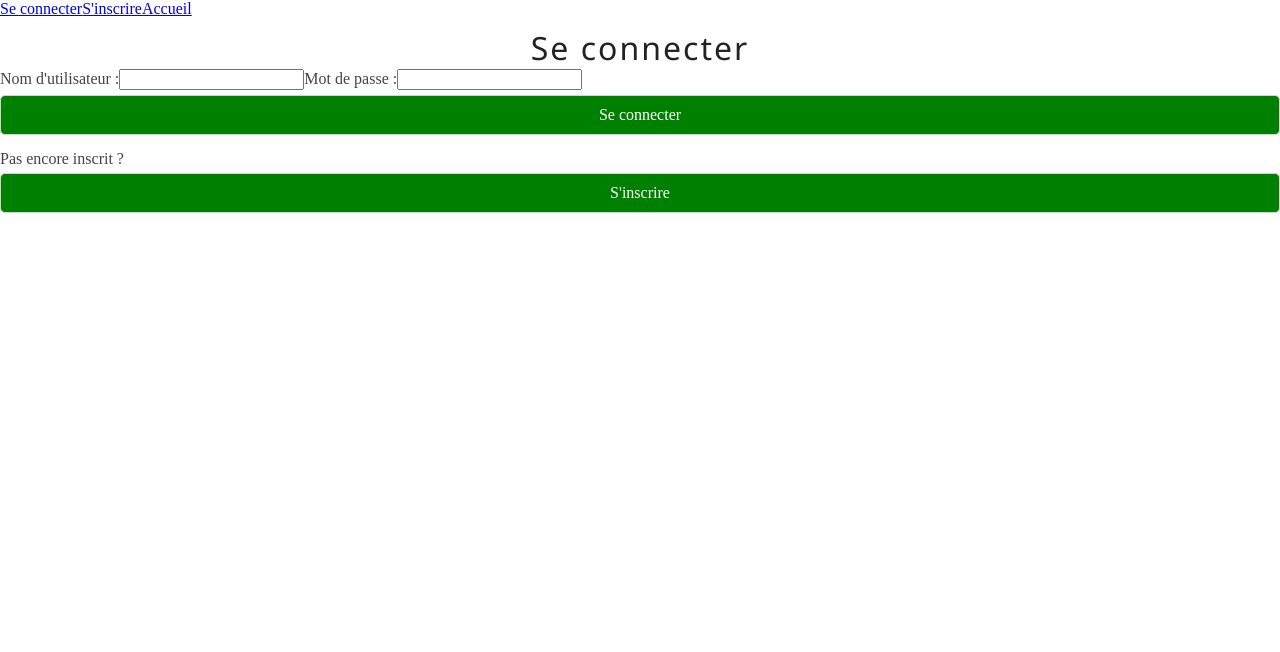
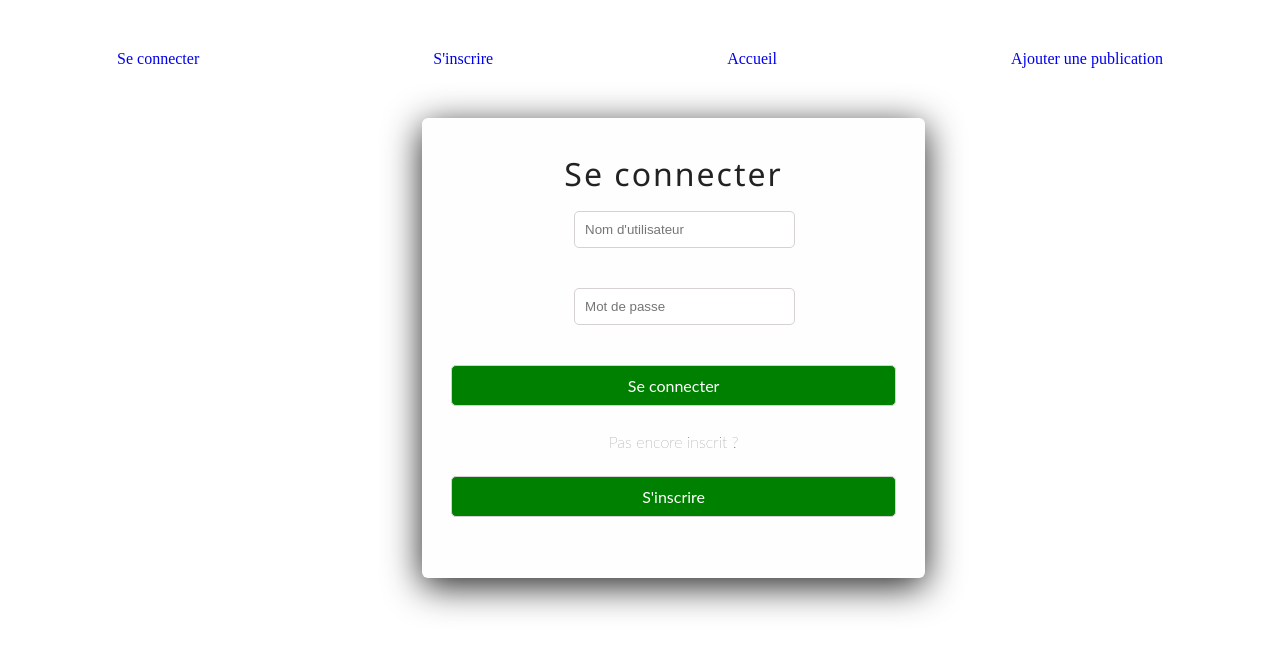
Before and after one commit to MaximeAV/AdopteUnChef.com, a React (Create React App) app in the folder src/front/: page /signin in a window 1280 px wide. Shown: the top 652 px of the page. Built offline with nearby package versions, Linux system fonts and the light colour scheme.

Commit message:
add page imageupload + css signin and register

```diff
--- a/src/front/src/App.js
+++ b/src/front/src/App.js
@@ -61,9 +61,6 @@ function App() {
 
   return (
     <div className="app">
-
-        <ImageUpload />
-
         <div className="app__header">
           <h1>AdopteUnChef.com</h1>
         </div>
--- a/src/front/src/ImageUpload.js
+++ b/src/front/src/ImageUpload.js
@@ -4,7 +4,7 @@ import './ImageUpload.css';
 import 'whatwg-fetch'
 import { storage } from "./firebase/firebase";
 
-const ImageUploadTest = () => {
+const ImageUpload = () => {
     const [image, setImage] = useState(null);
     const [url, setUrl] = useState("");
     const [title, setTitle] = useState("");
@@ -104,4 +104,4 @@ const ImageUploadTest = () => {
     );
   };
 
-  export default ImageUploadTest;
+  export default ImageUpload;
--- a/src/front/src/Navigator.js
+++ b/src/front/src/Navigator.js
@@ -5,6 +5,7 @@ import Register from './register/register'
 import Tags from './tags/tags';
 import App from './App';
 import Menu from './menu/menu';
+import ImageUpload from './ImageUpload';
 
 const Navigator = () => (
     <BrowserRouter>
@@ -21,6 +22,10 @@ const Navigator = () => (
 				<Menu />
 				<Tags />
 			</Route>
+			<Route exact path="/imageupload">
+				<Menu />
+				<ImageUpload />
+			</Route>
 			<Route exact path="/">
 				<Menu />
 				<App />
--- a/src/front/src/menu/menu.css
+++ b/src/front/src/menu/menu.css
@@ -1,32 +1,10 @@
-.appContainer > header .mainMenu {
-	display: flex;
-	list-style-type: none;
-	margin: 0;
-	padding: 0;
-	height: 100%;
-}
-.appContainer > header .mainMenu li {
-	display: flex;
-	overflow: hidden;
-}
-.appContainer > header .mainMenu a {
+.menu__div {
 	display: flex;
 	align-items: center;
-	padding: 0 30px;
-	padding-bottom: 2px;
-	font-size: 18px;
-	font-weight: 200;
+	justify-content: space-around;
+}
+
+.menu__navlink {
 	text-decoration: none;
-	color: black;
-	transition: all .2s ease;
-	border-bottom: 2px #cb0a23 solid;
-	transform: translateY(2px);
+	padding: 50px;
 }
-.appContainer > header .mainMenu a.active,
-.appContainer > header .mainMenu a:hover {
-	color: #f82b23bb;
-	transform: translateY(0);
-}
-.appContainer > header .mainMenu a.active {
-	color: #f82b23;
-}
--- a/src/front/src/menu/menu.js
+++ b/src/front/src/menu/menu.js
@@ -1,14 +1,14 @@
 import React from 'react';
 import { NavLink } from 'react-router-dom';
+import './menu.css'
 
 export default function Menu() {
 	return (
-		<header>
-			<nav>
-				<NavLink to="/signin">Se connecter</NavLink>
-				<NavLink to="/register">S'inscrire</NavLink>
-				<NavLink to="/">Accueil</NavLink>
-			</nav>
-		</header>
+		<div className="menu__div">
+				<NavLink className="menu__navlink" to="/signin">Se connecter</NavLink>
+				<NavLink className="menu__navlink" to="/register">S'inscrire</NavLink>
+				<NavLink className="menu__navlink" to="/">Accueil</NavLink>
+				<NavLink className="menu__navlink" to="/imageupload">Ajouter une publication</NavLink>
+		</div>
 	);
 }
--- a/src/front/src/register/register.css
+++ b/src/front/src/register/register.css
@@ -1,11 +1,8 @@
-* {
-    box-sizing: border-box;
-  }
-
 .register__form {
   display: flex;
   flex-direction: column;
-    width: 400px;
+  width: 33%;
+  margin-left: 33%;
   min-width: 100px;
   min-height: 400px;
   padding: 20px 40px 40px 40px;
@@ -14,9 +11,8 @@
   background-color: #fefefe;
   font-family: Lato;
   height: 97vh;
-    width: 100%;
   height: 100%;
-    justify-content: center;
+  justify-content: space-around;
   align-items: center;
 }
 
@@ -48,7 +44,7 @@
   margin-top: 5px;
 }
 
-  .register__submit {
+.submit {
   width: 100%;
   display: flex;
   flex-wrap: wrap;
--- a/src/front/src/register/register.js
+++ b/src/front/src/register/register.js
@@ -21,16 +21,13 @@ class Register extends React.Component {
             <form className="register__form" onSubmit={this.handleSubmit}>
                 <h1 className="titre">Créer un compte</h1>
                 <label>
-                    Nom d'utilisateur :
-                    <input className="register__input" type="text" name="username" value={this.state.username || ""} onChange={e => this.setState({username: e.target.value})} required/>
+                    <input placeholder="Nom d'utilisateur" className="register__input" type="text" name="username" value={this.state.username || ""} onChange={e => this.setState({username: e.target.value})} required/>
                 </label>
                 <label>
-                    Email :
-                    <input className="register__input" type="email" name="email" value={this.state.email || ""} onChange={e => this.setState({email: e.target.value})} required/>
+                    <input placeholder="Email" className="register__input" type="email" name="email" value={this.state.email || ""} onChange={e => this.setState({email: e.target.value})} required/>
                 </label>
                 <label>
-                    Mot de passe :
-                    <input className="register__input" type="password" name="password" value={this.state.password || ""} onChange={e => this.setState({password: e.target.value})} required/>
+                    <input placeholder="Mot de passe" className="register__input" type="password" name="password" value={this.state.password || ""} onChange={e => this.setState({password: e.target.value})} required/>
                 </label>
                 <input type="submit" value="S'inscrire" className="navlink"/>
             </form>
--- a/src/front/src/signin/signin.css
+++ b/src/front/src/signin/signin.css
@@ -1,10 +1,8 @@
-* {
-    box-sizing: border-box;
-  }
 .signin__form {
     display: flex;
     flex-direction: column;
-    width: 400px;
+    width: 33%;
+    margin-left: 33%;
     min-width: 100px;
     min-height: 400px;
     padding: 20px 40px 40px 40px;
@@ -13,9 +11,8 @@
     background-color: #fefefe;
     font-family: Lato;
     height: 97vh;
-    width: 100%;
     height: 100%;
-    justify-content: center;
+    justify-content: space-around;
     align-items: center;
   }
 
--- a/src/front/src/signin/signin.js
+++ b/src/front/src/signin/signin.js
@@ -4,6 +4,7 @@ import '../index.css';
 import '../register/register'
 import {BrowserRouter as Router, NavLink, Route} from "react-router-dom";
 import 'whatwg-fetch'
+import App from '../App';
 
 class Signin extends React.Component {
     constructor(props){
@@ -19,19 +20,17 @@ class Signin extends React.Component {
 
     render(){
         return(
-            <form className="form" >
+            <form className="signin__form" >
                 <h1 className="titre">Se connecter</h1>
                 <label>
-                    Nom d'utilisateur :
-                    <input type="text" name="username" value={this.state.username || ""} onChange={e => this.setState({username: e.target.value})} required/>
+                    <input placeholder="Nom d'utilisateur" className="signin__input" type="text" name="username" value={this.state.username || ""} onChange={e => this.setState({username: e.target.value})} required/>
                 </label>
                 <label>
-                    Mot de passe :
-                    <input type="password" name="password" value={this.state.password || ""} onChange={e => this.setState({password: e.target.value})} required/>
+                    <input placeholder="Mot de passe" className="signin__input" type="password" name="password" value={this.state.password || ""} onChange={e => this.setState({password: e.target.value})} required/>
                 </label>
-                <NavLink className="submit" to="/" onClick={this.handleSignin} className="navlink">Se connecter</NavLink>
+                <NavLink className="navlink" to="/" onClick={this.handleSignin} className="navlink">Se connecter</NavLink>
                 <label>Pas encore inscrit ?</label>
-                <NavLink className="submit" to="/register" className="navlink">S'inscrire</NavLink>
+                <NavLink className="navlink" to="/register" className="navlink">S'inscrire</NavLink>
             </form>
         )
     }
```
Lines whose indentation alone changed are shown as unchanged.
